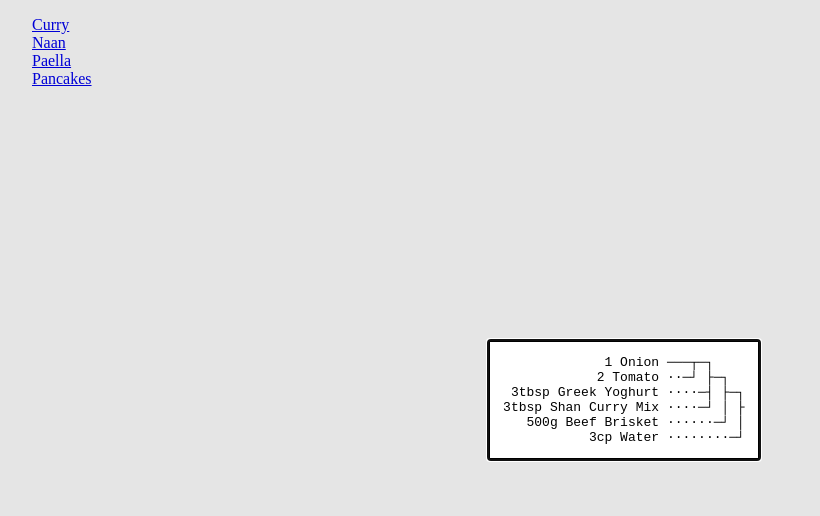
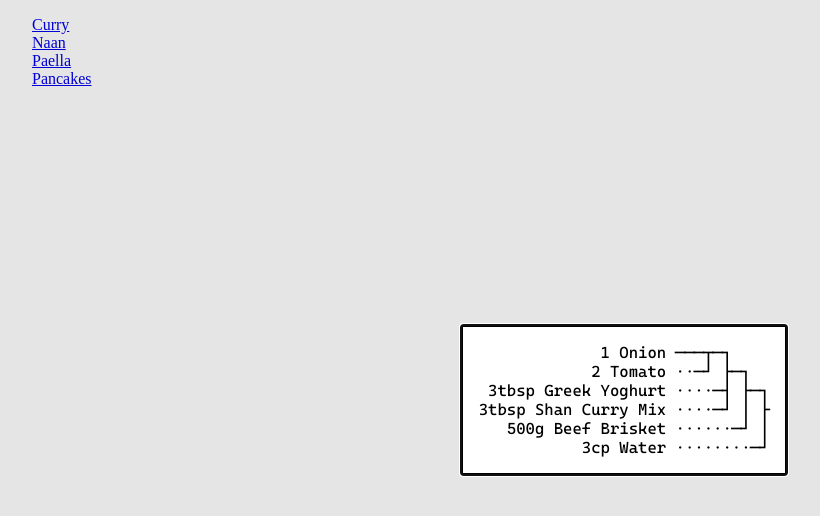
Before and after one commit to CurtisLusmore/recipes, a plain HTML site: page index.html in a window 1280 px wide. Both pictures are taken after a click on the item "Curry". Shown: the whole page, without its empty margins (16-836 px from the left). Drawn offline with Linux system fonts and the light colour scheme.

Commit message:
Add Cascadia Mono to fix rendering issue on Android where monospace fonts do not support box-drawing characters

```diff
--- a/style.css
+++ b/style.css
@@ -1,8 +1,14 @@
+@font-face {
+  font-family: 'Cascadia Mono';
+
+  src: url('CascadiaMono.woff2')
+}
+
 nav > ul {
   list-style: none;
 }
 
 main > dialog {
-  font-family: monospace;
+  font-family: 'Cascadia Mono', monospace;
   white-space: pre;
 }
```
Also changed, not shown: CascadiaMono.woff2 (added).
